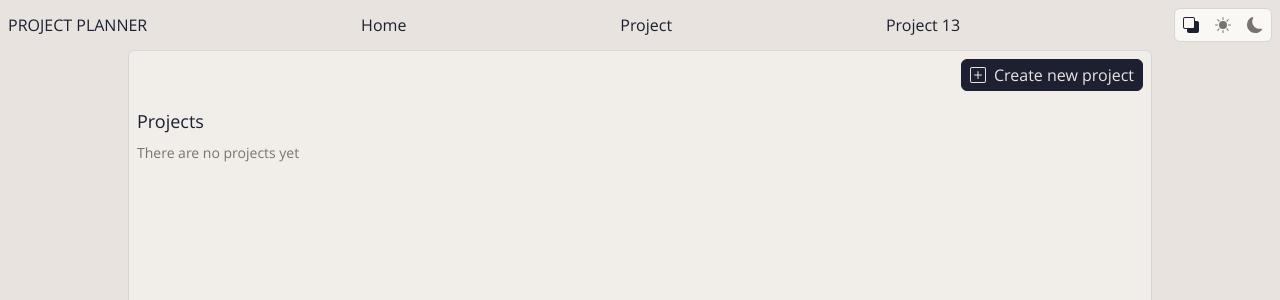
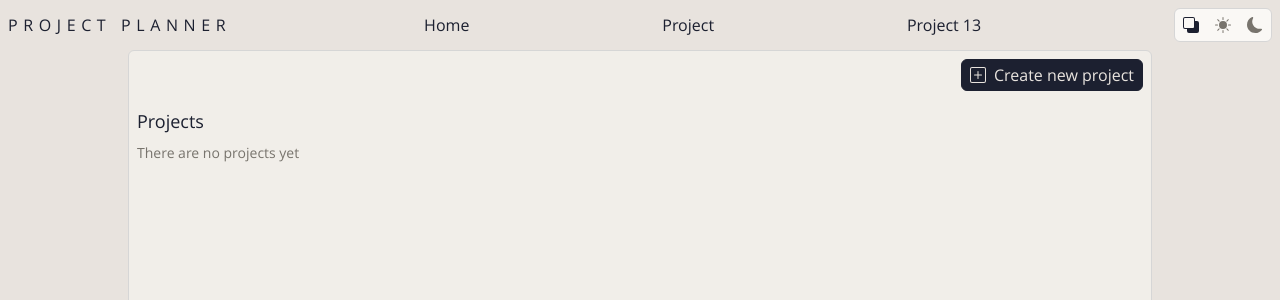
Before and after one commit to Amater-AK/Personal-Project-Planner, a React (Vite) app: page / in a window 1280 px wide. Shown: the top 300 px of the page. Built offline with nearby package versions, Linux system fonts and the light colour scheme.

Commit message:
fix(Logo): add letter spacing

```diff
--- a/src/shared/components/Logo.tsx
+++ b/src/shared/components/Logo.tsx
@@ -1,7 +1,7 @@
 export function Logo() {
     return (
         <div className="flex items-center gap-2">
-            <span className="font-semibold uppercase">Project Planner</span>
+            <span className="font-semibold tracking-[0.35em] uppercase">Project Planner</span>
         </div>
     );
 }
```
